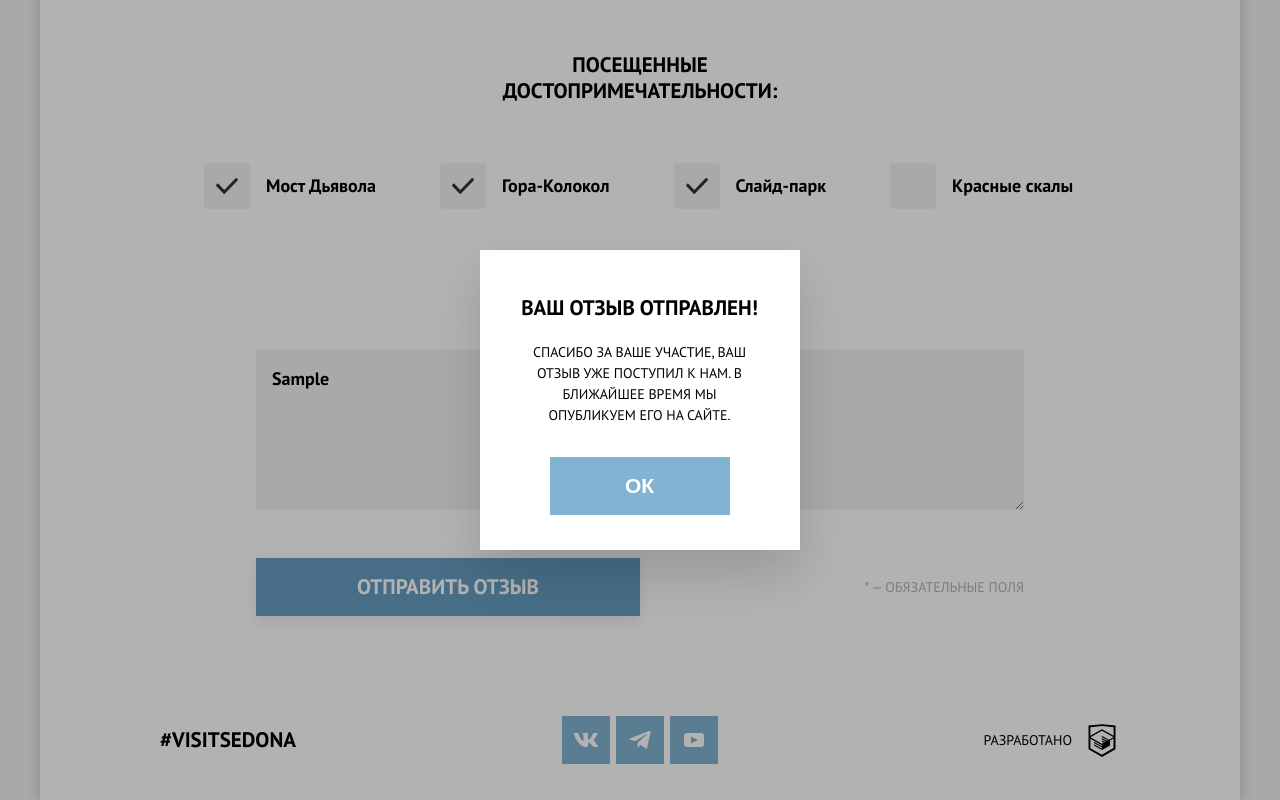
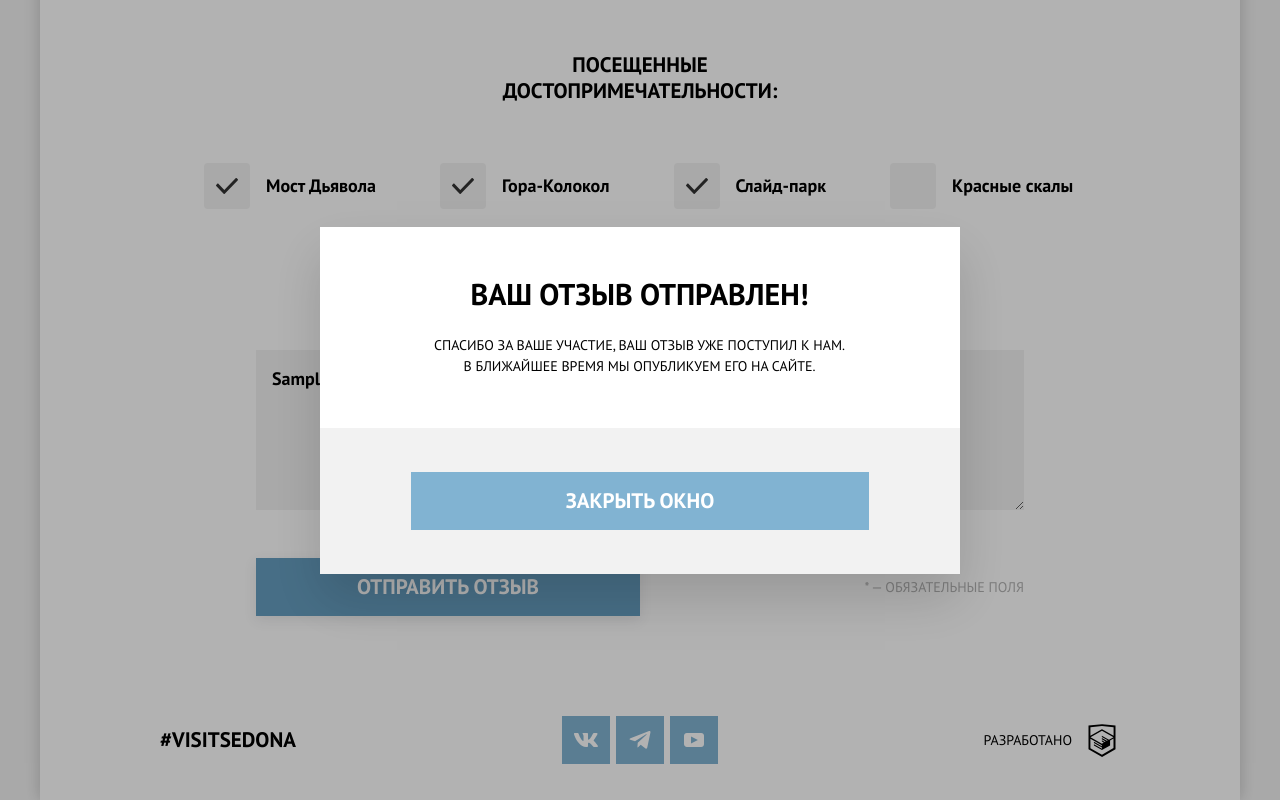
Before and after one commit to htmlacademy-adaptive/260671-sedona-28, a website: page source/form.html in a window 1280 px wide. Both pictures are taken after typing "5551234", "name@example.com", "Sample" into the empty fields and a click on the button "ОТПРАВИТЬ ОТЗЫВ". Shown: the part 1172-1972 px from the top of the page. Drawn offline with nearby package versions, Linux system fonts and the light colour scheme; files that its build step writes are made by us from their sources.

Commit message:
finished PP on modal windows

```diff
--- a/source/form.html
+++ b/source/form.html
@@ -196,18 +196,22 @@
         </a>
       </footer>
       <div class="modal-container modal-success-container modal-js">
-        <div class="modal__content">
-          <p class="modal__title">Ваш отзыв отправлен!</p>
-          <p class="modal__text">Спасибо за ваше участие, ваш отзыв уже поступил к нам. В ближайшее время мы опубликуем его на сайте.</p>
-          <button class="modal-success__btn btn__primary">Ок</button>
+        <div class="modal__content--success">
+          <div class="modal-success__content-wrapper">
+            <p class="modal__title--success">Ваш отзыв отправлен!</p>
+            <p class="modal__text--success">Спасибо за ваше участие, ваш отзыв уже поступил к нам.<br>В ближайшее время мы опубликуем его на сайте.</p>
+          </div>
+          <div class="modal-success__btn-wrapper">
+            <button class="modal-success__btn btn__primary">Закрыть окно</button>
+          </div>
         </div>
       </div>
     </div>
     <div class="modal-container modal-error-container modal-js">
-      <div class="modal__content">
-        <p class="modal__title">Что-то пошло не так!</p>
-        <p class="modal__text">Проверьте поля, выделенные красным, скорее всего вы забыли их заполнить</p>
-        <button class="modal-error__btn btn__primary">Ок</button>
+      <div class="modal__content--error">
+        <p class="modal__title--error">Что-то пошло не&nbsp;так!</p>
+        <p class="modal__text--error">Проверьте поля, выделенные красным, скорее всего вы забыли их заполнить</p>
+          <button class="modal-error__btn btn__primary">Ок</button>
       </div>
     </div>
   </div>
--- a/source/sass/blocks/modal-error.scss
+++ b/source/sass/blocks/modal-error.scss
@@ -11,37 +11,57 @@
   z-index: 3;
 }
 
-.modal__content {
+.modal__content--error {
   position: relative;
   display: flex;
   justify-content: center;
   flex-wrap: wrap;
-  width: 320px;
+  min-width: 320px;
+  width: 100%;
   max-width: 400px;
   min-height: 280px;
   margin: auto;
   padding: 45px 42px 35px 41px;
   background-color: #ffffff;
   box-shadow: 0 25px 50px rgba(0, 0, 0, 0.15);
+
+  @media (min-width: $tablet-width) {
+    min-height: 347px;
+    padding: 50px 47px 49px 46px;
+  }
 }
 
-.modal__title {
+.modal__title--error {
   margin-bottom: 21px;
   font-weight: 700;
   font-size: 21px;
   line-height: 26px;
   text-transform: uppercase;
   text-align: center;
+
+  @media (min-width: $tablet-width) {
+    margin-bottom: 21px;
+    font-size: 30px;
+    line-height: 40px;
+  }
 }
 
-.modal__text {
+.modal__text--error {
   margin-bottom: 31px;
   text-transform: uppercase;
   text-align: center;
+
+  @media (min-width: $tablet-width) {
+    margin-bottom: 48px;
+  }
 }
 
 .modal-error__btn {
   width: 100%;
   max-width: 180px;
   border: none;
+
+  @media (min-width: $tablet-width) {
+    max-width: 272px;
+  }
 }
--- a/source/sass/blocks/modal-success.scss
+++ b/source/sass/blocks/modal-success.scss
@@ -11,37 +11,81 @@
   z-index: 3;
 }
 
-.modal__content {
+.modal__content--success {
   position: relative;
   display: flex;
   justify-content: center;
   flex-wrap: wrap;
-  width: 320px;
-  max-width: 400px;
-  min-height: 280px;
+  min-width: 320px;
+  width: 100%;
+  max-width: 640px;
+  min-height: 323px;
   margin: auto;
-  padding: 45px 42px 35px 41px;
-  background-color: #ffffff;
+  background-color: $white;
   box-shadow: 0 25px 50px rgba(0, 0, 0, 0.15);
+
+  @media (min-width: $tablet-width) {
+    min-height: 347px;
+  }
 }
 
-.modal__title {
-  margin-bottom: 21px;
+.modal-success__content-wrapper {
+  min-height: 225px;
+  padding: 43px 42px 15px 41px;
+
+  @media (min-width: $tablet-width) {
+    min-height: 201px;
+    padding: 47px 42px 15px 41px;
+  }
+}
+
+.modal__title--success {
+  margin-bottom: 27px;
   font-weight: 700;
-  font-size: 21px;
-  line-height: 26px;
+  font-size: 18px;
+  line-height: 21px;
   text-transform: uppercase;
   text-align: center;
+
+  @media (min-width: $tablet-width) {
+    margin-bottom: 21px;
+    font-size: 30px;
+    line-height: 40px;
+  }
 }
 
-.modal__text {
+.modal__text--success {
   margin-bottom: 31px;
   text-transform: uppercase;
   text-align: center;
+
+  @media (min-width: $tablet-width) {
+    margin-bottom: 20px;
+  }
+}
+
+.modal-success__btn-wrapper {
+  width: 100%;
+  min-height: 98px;
+  display: flex;
+  justify-content: center;
+  align-items: center;
+  padding: 20px;
+  background-color: $light-gray;
+
+  @media (min-width: $tablet-width) {
+    min-height: 146px;
+    padding: 44px 91px;
+  }
 }
 
 .modal-success__btn {
   width: 100%;
-  max-width: 180px;
+  max-width: 458px;
   border: none;
+  font-size: 18px;
+
+  @media (min-width: $tablet-width) {
+    font-size: 21px;
+  }
 }
--- a/source/sass/global/buttons.scss
+++ b/source/sass/global/buttons.scss
@@ -8,6 +8,7 @@
   padding: 8px;
   font-size: 21px;
   line-height: 26px;
+  font-family: inherit;
   font-weight: 700;
   color: $white;
   text-transform: uppercase;
```
Also changed, not shown: gulpfile.js (+11 -3 lines).
